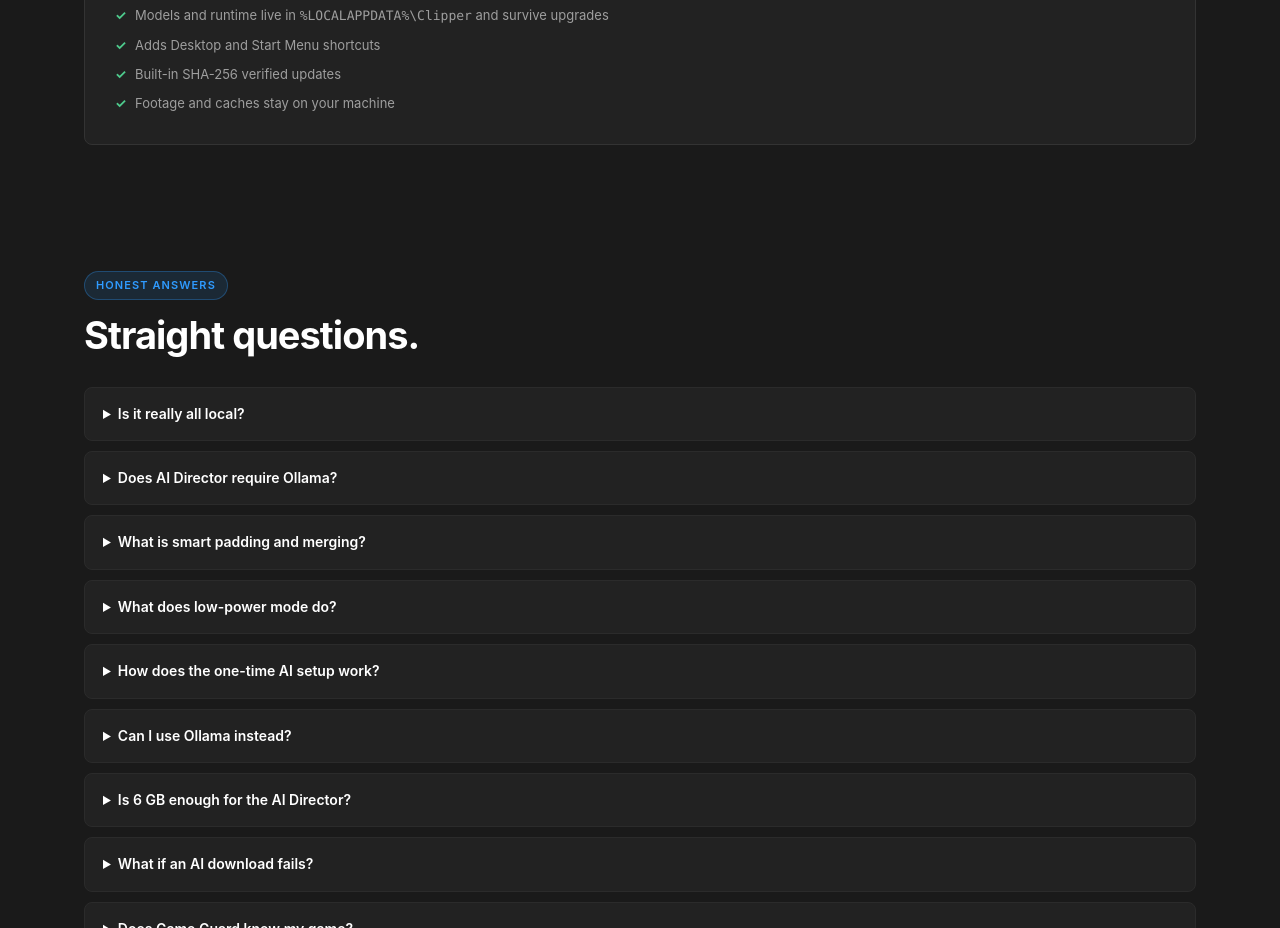
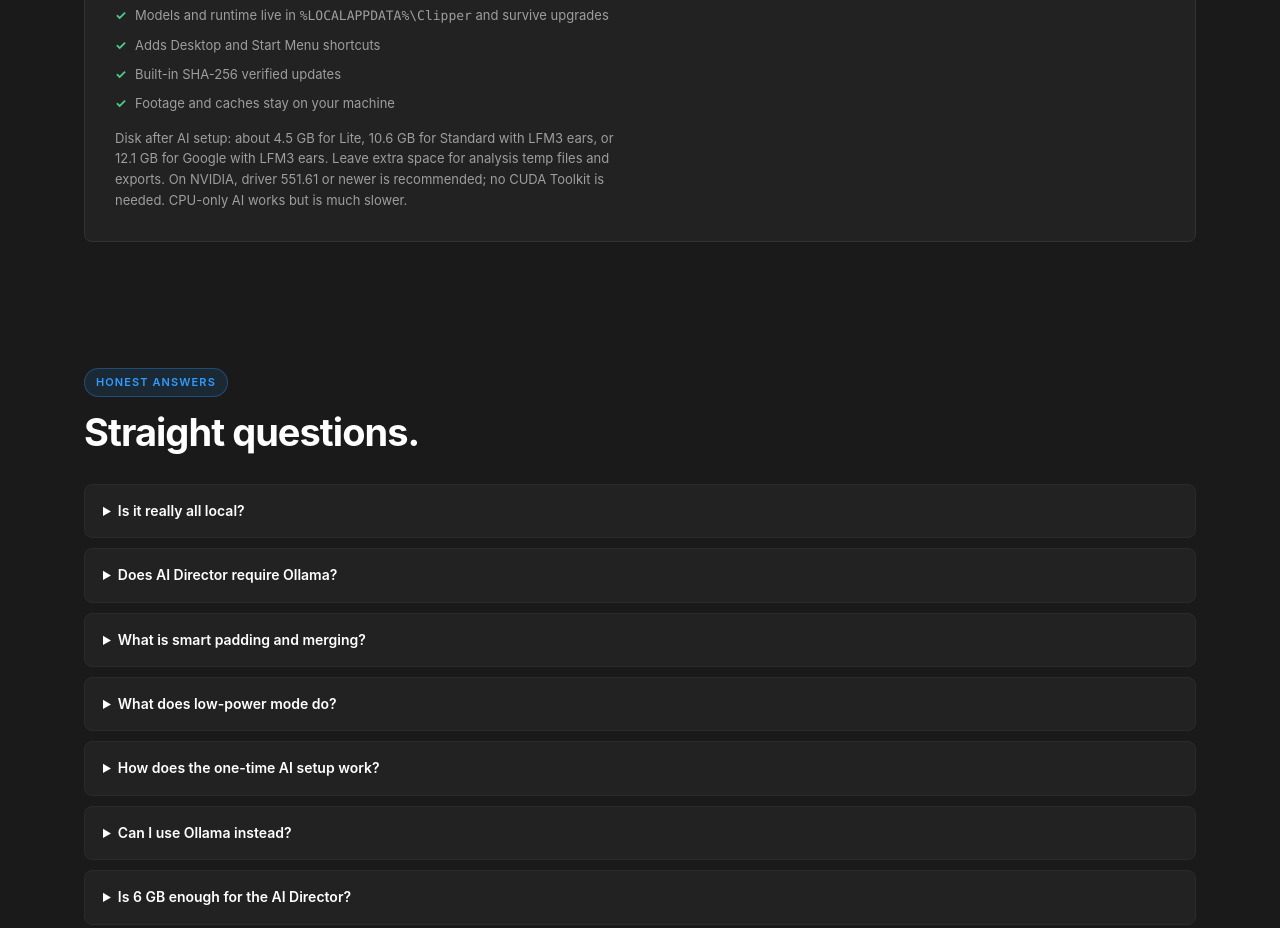
Before and after one commit to hatermedia/clipper, a plain HTML site: page docs/index.html in a window 1280 px wide. Shown: the part 2941-3869 px from the top of the page. Drawn offline with Linux system fonts and the light colour scheme.

Commit message:
docs: add website disk and GPU requirements

```diff
--- a/docs/index.html
+++ b/docs/index.html
@@ -194,6 +194,7 @@
                 <li>Built-in SHA-256 verified updates</li>
                 <li>Footage and caches stay on your machine</li>
               </ul>
+              <p class="small dim" style="margin-top: 14px;">Disk after AI setup: about 4.5 GB for Lite, 10.6 GB for Standard with LFM3 ears, or 12.1 GB for Google with LFM3 ears. Leave extra space for analysis temp files and exports. On NVIDIA, driver 551.61 or newer is recommended; no CUDA Toolkit is needed. CPU-only AI works but is much slower.</p>
             </div>
             <div class="download-box">
               <strong style="color: #fff; font-size: 15px;">Clipper v0.8.3</strong>
```
